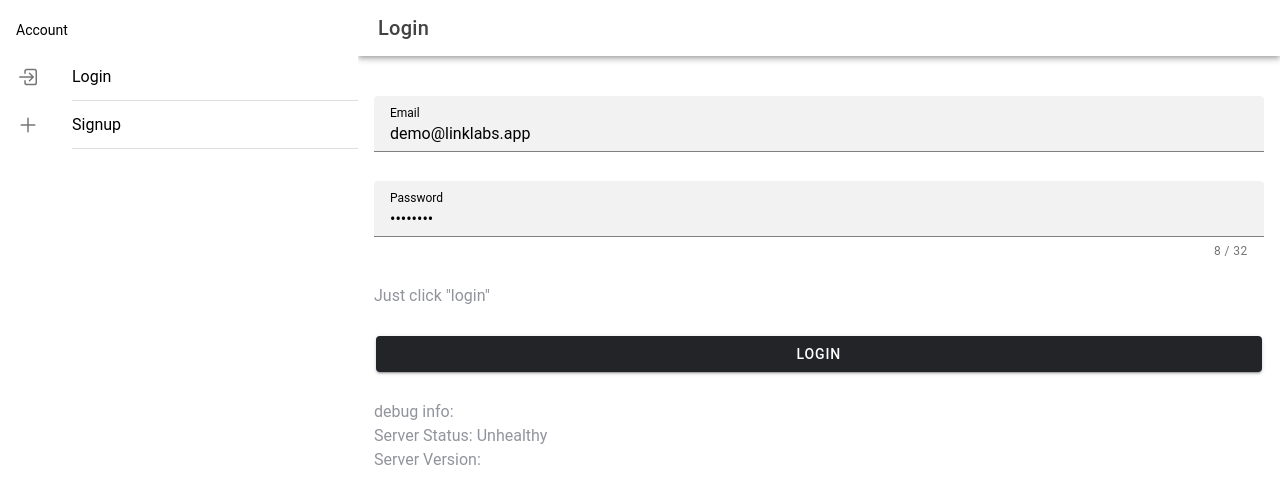
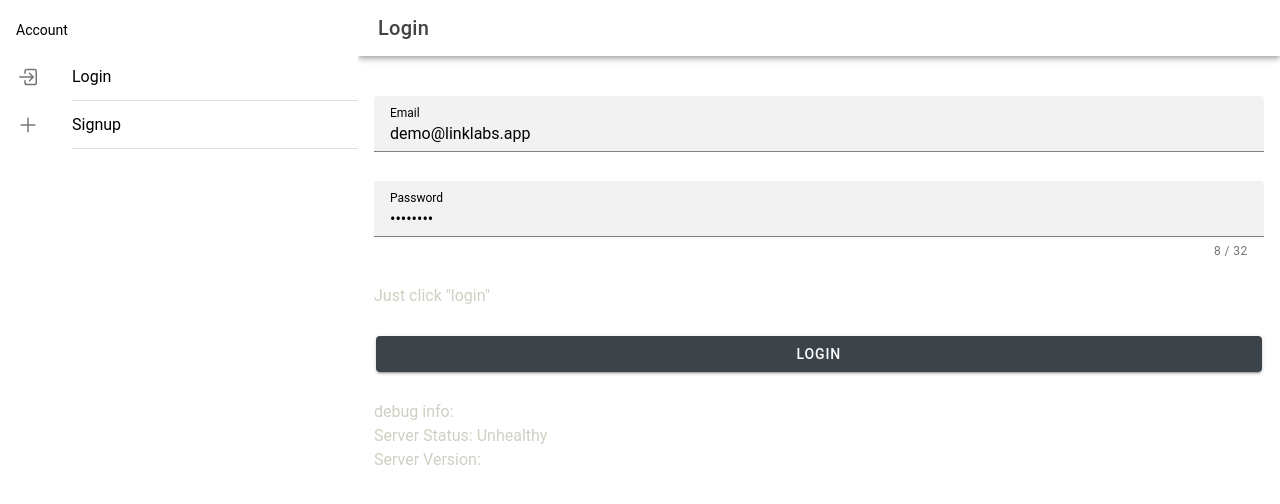
Before and after one commit to hereAlexT/LinkNote-backend, a React (Vite) app in the folder frontend/linknote/: page /login in a window 1280 px wide. Shown: the top 504 px of the page. Built offline with nearby package versions, Linux system fonts and the light colour scheme; no server answers.

Commit message:
update theme

```diff
--- a/frontend/linknote/src/components/CardEditor.tsx
+++ b/frontend/linknote/src/components/CardEditor.tsx
@@ -59,7 +59,7 @@ const CardEditor: React.FC<ContainerProps> = ({ onCreateNote, note }) => {
                         </IonRow>
                         <IonRow class="ion-justify-content-end">
                             <IonCol size="auto">
-                                <IonButton item-end size="small" onClick={submitNote}>Submit</IonButton>
+                                <IonButton color="tertiary" item-end size="small" onClick={submitNote}>Submit</IonButton>
                             </IonCol>
                         </IonRow>
                     </IonGrid>
--- a/frontend/linknote/src/pages/Login.tsx
+++ b/frontend/linknote/src/pages/Login.tsx
@@ -134,7 +134,7 @@ const Login: React.FC = () => {
                             </IonText>
                         </IonCol>
                         <IonCol>
-                            <IonButton type="submit" expand="block">Login</IonButton>
+                            <IonButton color="secondary"  type="submit" expand="block">Login</IonButton>
                             {/* <Button type="primary">Login</Button> */}
                         </IonCol>
                         <IonCol>
--- a/frontend/linknote/src/theme/variables.css
+++ b/frontend/linknote/src/theme/variables.css
@@ -3,79 +3,64 @@ http://ionicframework.com/docs/theming/ */
 
 /** Ionic CSS Variables **/
 :root {
+	--ion-color-primary: #c4c4c4;
+	--ion-color-primary-rgb: 196,196,196;
+	--ion-color-primary-contrast: #000000;
+	--ion-color-primary-contrast-rgb: 0,0,0;
+	--ion-color-primary-shade: #acacac;
+	--ion-color-primary-tint: #cacaca;
 
-  /** primary **/
-  --ion-color-primary: #222428;
-  --ion-color-primary-rgb: 34, 36, 40;
-  --ion-color-primary-contrast: #ffffff;
-  --ion-color-primary-contrast-rgb: 255, 255, 255;
-  --ion-color-primary-shade: #1e2023;
-  --ion-color-primary-tint: #383a3e;
+	--ion-color-secondary: #3c444a;
+	--ion-color-secondary-rgb: 60,68,74;
+	--ion-color-secondary-contrast: #ffffff;
+	--ion-color-secondary-contrast-rgb: 255,255,255;
+	--ion-color-secondary-shade: #353c41;
+	--ion-color-secondary-tint: #50575c;
 
-  /** secondary **/
-  --ion-color-secondary: #3dc2ff;
-  --ion-color-secondary-rgb: 61, 194, 255;
-  --ion-color-secondary-contrast: #ffffff;
-  --ion-color-secondary-contrast-rgb: 255, 255, 255;
-  --ion-color-secondary-shade: #36abe0;
-  --ion-color-secondary-tint: #50c8ff;
+	--ion-color-tertiary: #ef3e22;
+	--ion-color-tertiary-rgb: 239,62,34;
+	--ion-color-tertiary-contrast: #ffffff;
+	--ion-color-tertiary-contrast-rgb: 255,255,255;
+	--ion-color-tertiary-shade: #d2371e;
+	--ion-color-tertiary-tint: #f15138;
 
-  /** tertiary **/
-  --ion-color-tertiary: #5260ff;
-  --ion-color-tertiary-rgb: 82, 96, 255;
-  --ion-color-tertiary-contrast: #ffffff;
-  --ion-color-tertiary-contrast-rgb: 255, 255, 255;
-  --ion-color-tertiary-shade: #4854e0;
-  --ion-color-tertiary-tint: #6370ff;
-
-  /** success **/
 	--ion-color-success: #2dd36f;
-  --ion-color-success-rgb: 45, 211, 111;
-  --ion-color-success-contrast: #ffffff;
-  --ion-color-success-contrast-rgb: 255, 255, 255;
+	--ion-color-success-rgb: 45,211,111;
+	--ion-color-success-contrast: #000000;
+	--ion-color-success-contrast-rgb: 0,0,0;
 	--ion-color-success-shade: #28ba62;
 	--ion-color-success-tint: #42d77d;
 
-  /** warning **/
 	--ion-color-warning: #ffc409;
-  --ion-color-warning-rgb: 255, 196, 9;
+	--ion-color-warning-rgb: 255,196,9;
 	--ion-color-warning-contrast: #000000;
-  --ion-color-warning-contrast-rgb: 0, 0, 0;
+	--ion-color-warning-contrast-rgb: 0,0,0;
 	--ion-color-warning-shade: #e0ac08;
 	--ion-color-warning-tint: #ffca22;
 
-  /** danger **/
-  --ion-color-danger: #eb445a;
-  --ion-color-danger-rgb: 235, 68, 90;
+	--ion-color-danger: #d64b21;
+	--ion-color-danger-rgb: 214,75,33;
 	--ion-color-danger-contrast: #ffffff;
-  --ion-color-danger-contrast-rgb: 255, 255, 255;
-  --ion-color-danger-shade: #cf3c4f;
-  --ion-color-danger-tint: #ed576b;
+	--ion-color-danger-contrast-rgb: 255,255,255;
+	--ion-color-danger-shade: #bc421d;
+	--ion-color-danger-tint: #da5d37;
 
-  /** dark **/
-  --ion-color-dark: #222428;
-  --ion-color-dark-rgb: 34, 36, 40;
-  --ion-color-dark-contrast: #ffffff;
-  --ion-color-dark-contrast-rgb: 255, 255, 255;
-  --ion-color-dark-shade: #1e2023;
-  --ion-color-dark-tint: #383a3e;
+	--ion-color-medium: #ccd1c2;
+	--ion-color-medium-rgb: 204,209,194;
+	--ion-color-medium-contrast: #000000;
+	--ion-color-medium-contrast-rgb: 0,0,0;
+	--ion-color-medium-shade: #b4b8ab;
+	--ion-color-medium-tint: #d1d6c8;
 
-  /** medium **/
-  --ion-color-medium: #92949c;
-  --ion-color-medium-rgb: 146, 148, 156;
-  --ion-color-medium-contrast: #ffffff;
-  --ion-color-medium-contrast-rgb: 255, 255, 255;
-  --ion-color-medium-shade: #808289;
-  --ion-color-medium-tint: #9d9fa6;
+	--ion-color-light: #f6f3f2;
+	--ion-color-light-rgb: 246,243,242;
+	--ion-color-light-contrast: #000000;
+	--ion-color-light-contrast-rgb: 0,0,0;
+	--ion-color-light-shade: #d8d6d5;
+	--ion-color-light-tint: #f7f4f3;
 
-  /** light **/
-  --ion-color-light: #f4f5f8;
-  --ion-color-light-rgb: 244, 245, 248;
-  --ion-color-light-contrast: #000000;
-  --ion-color-light-contrast-rgb: 0, 0, 0;
-  --ion-color-light-shade: #d7d8da;
-  --ion-color-light-tint: #f5f6f9;
 }
+
 
 @media (prefers-color-scheme: dark) {
   /*
```
Lines whose indentation alone changed are shown as unchanged.
